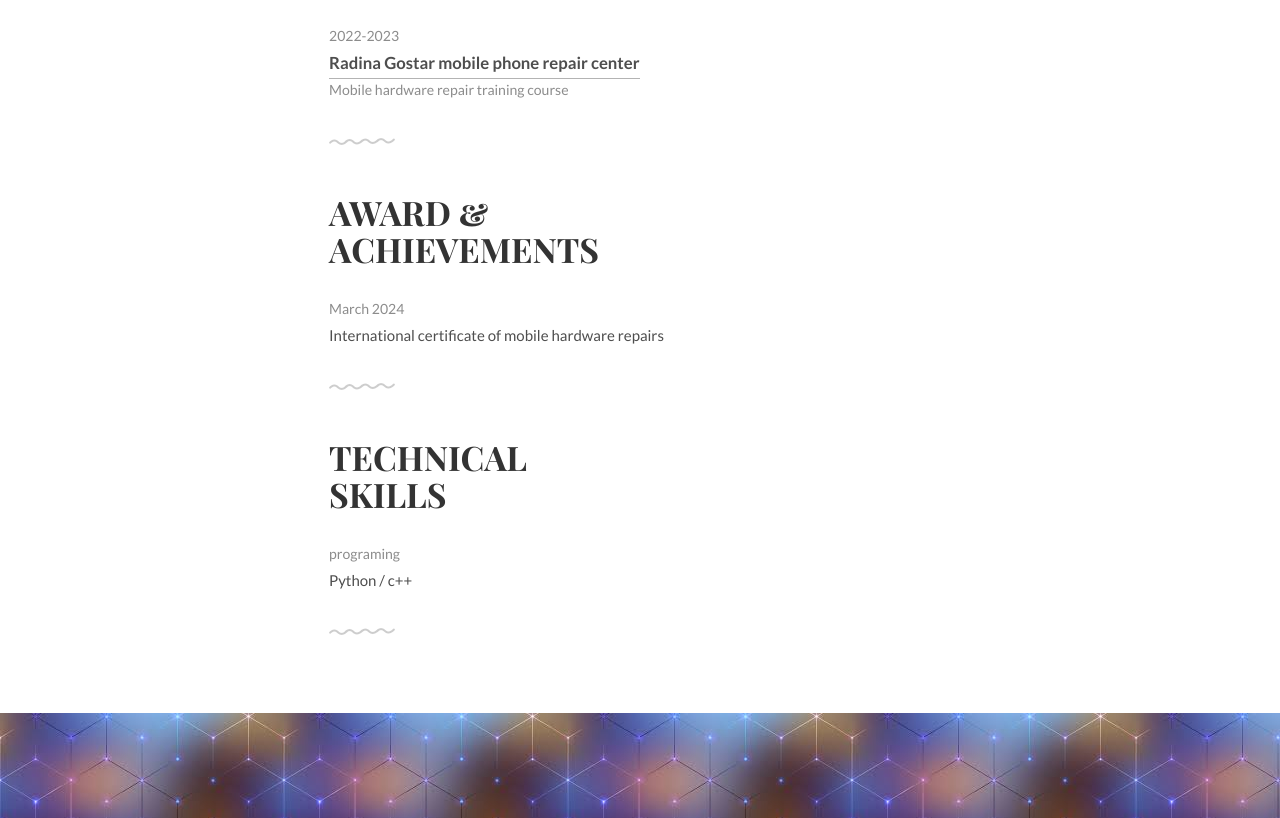
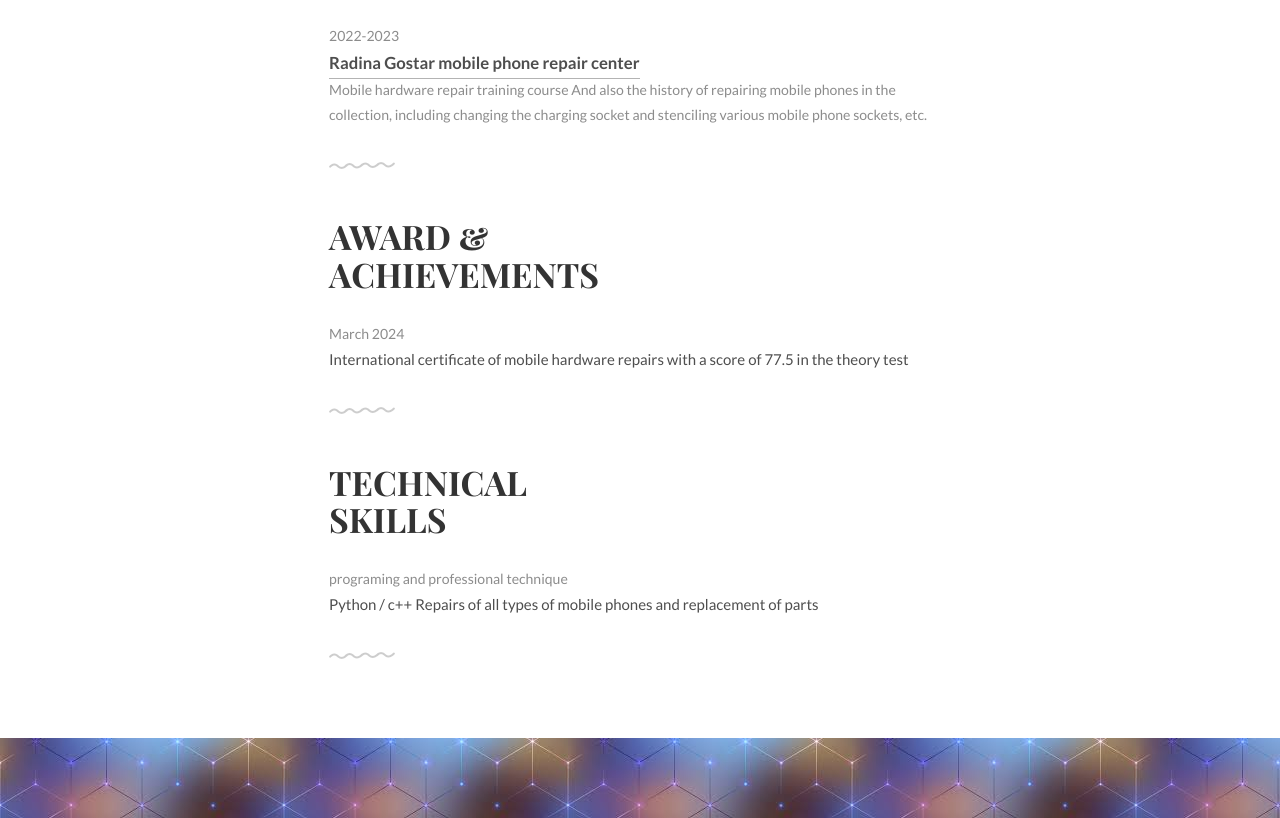
Before and after one commit to Mohammadjavo110/Mohammadjavo110.github.io, a plain HTML site: page index.html in a window 1280 px wide. Shown: the part 630-1448 px from the top of the page. Drawn offline with Linux system fonts and the light colour scheme.

Commit message:
Adding index.html

```diff
--- a/index.html
+++ b/index.html
@@ -64,7 +64,7 @@ In the name of God. Hello, I am Mohammad Javad Naseri, a graduate of Zinda Yad R
 			<ul class="work-list">
 				<li>2022-2023</li>
 				<li><a href="#">Radina Gostar mobile phone repair center</a></li>
-				<li>Mobile hardware repair training course</li>
+				<li>Mobile hardware repair training course And also the history of repairing mobile phones in the collection, including changing the charging socket and stenciling various mobile phone sockets, etc.</li>
 			</ul>
 			</ul>
 		</div>
@@ -76,7 +76,8 @@ In the name of God. Hello, I am Mohammad Javad Naseri, a graduate of Zinda Yad R
 			<h1>Award &amp;<br>Achievements</h1>
 			<ul class="award-list list-flat">
 				<li>March 2024</li>
-				<li>International certificate of mobile hardware repairs</li>
+				<li>International certificate of mobile hardware repairs
+				with a score of 77.5 in the theory test</li>
 			</ul>
 			</ul>
 		</div>
@@ -87,8 +88,9 @@ In the name of God. Hello, I am Mohammad Javad Naseri, a graduate of Zinda Yad R
 		<div class="container">
 			<h1>Technical<br>Skills</h1>
 			<ul class="skill-list list-flat">
-				<li>programing</li>
-				<li>Python / c++</li>
+				<li>programing and professional technique</li>
+				<li>Python / c++
+				Repairs of all types of mobile phones and replacement of parts</li>
 			</ul>
 		</div>
 	</div>
```
